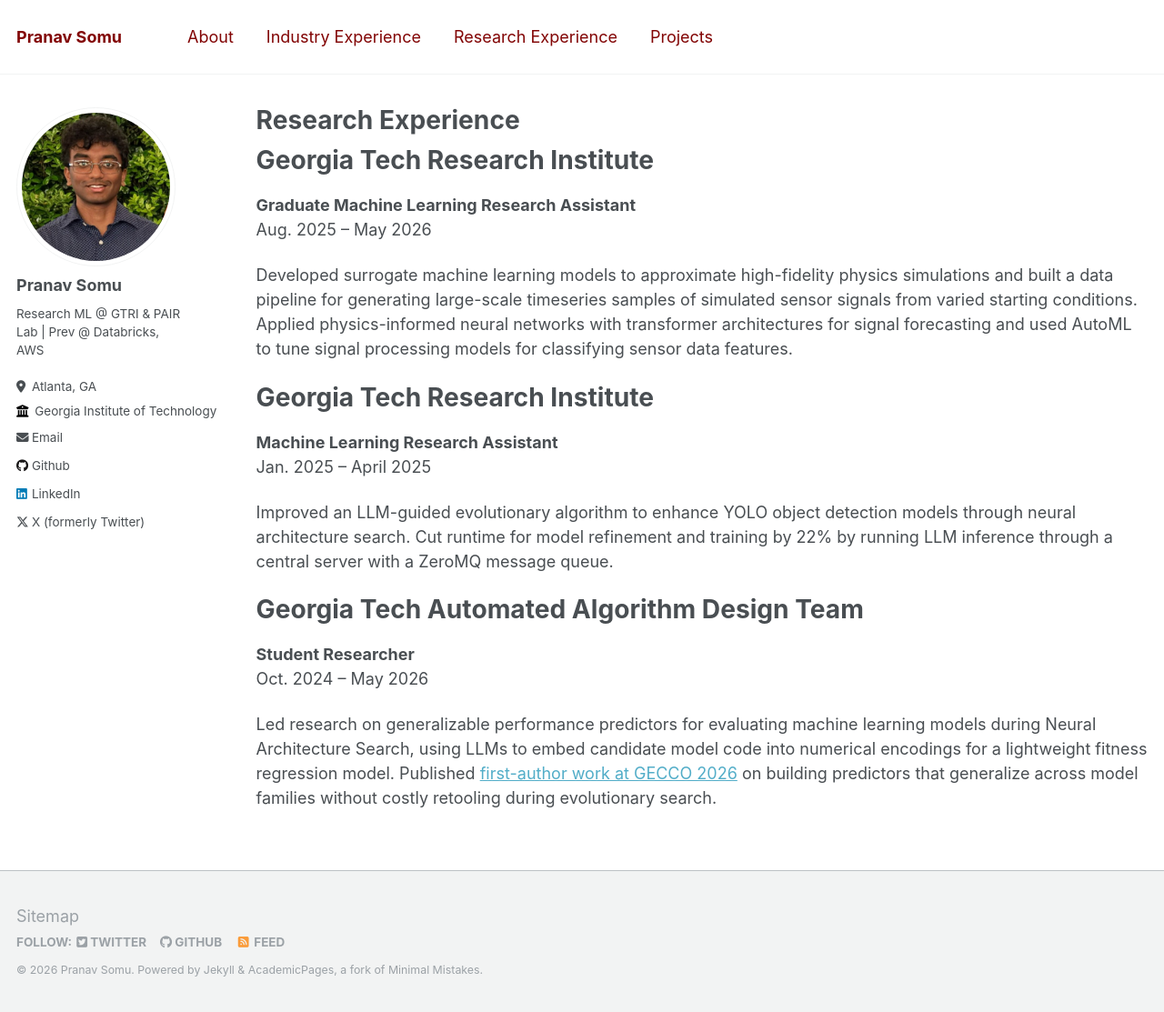
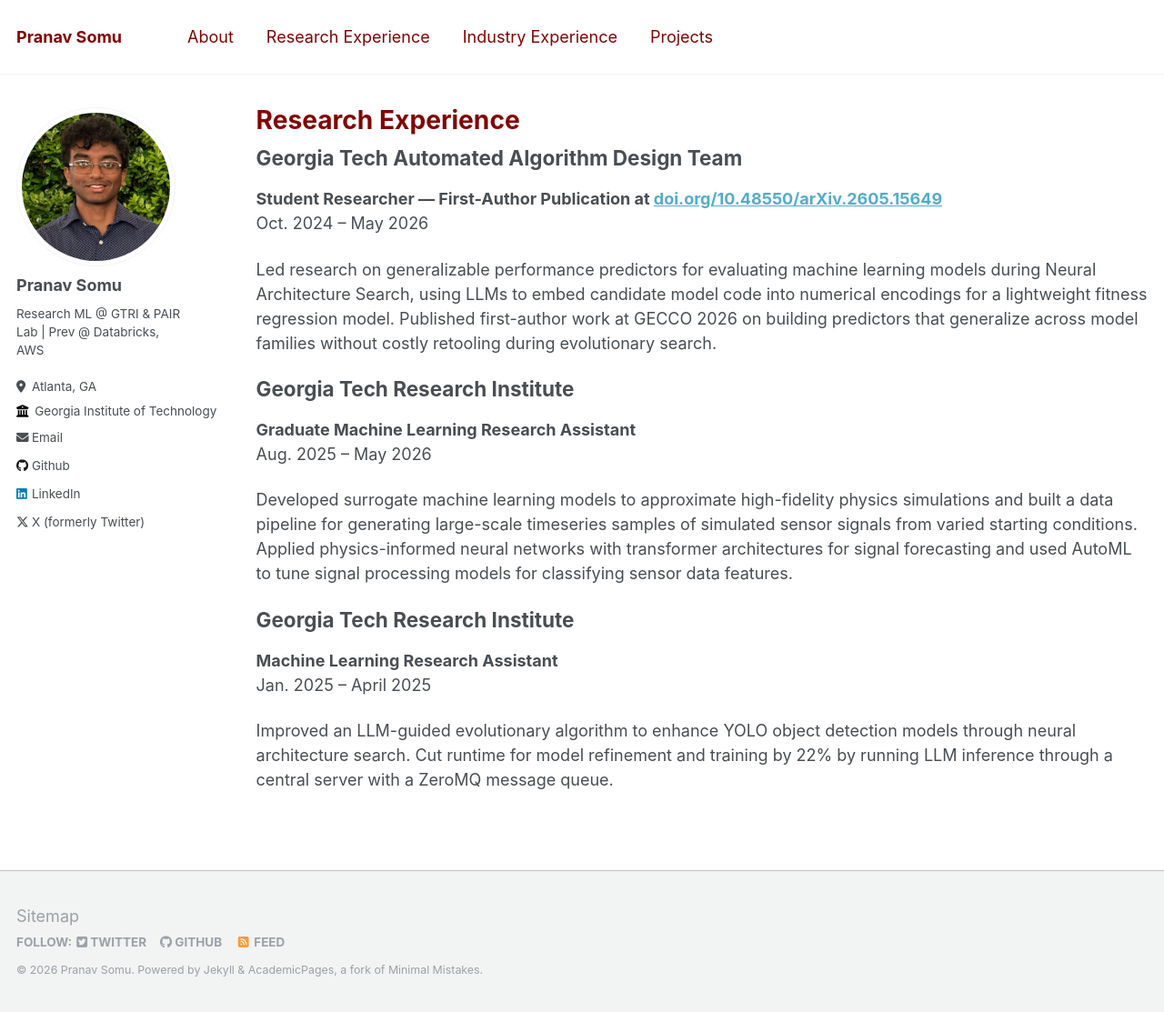
Before and after one commit to pcsom/pcsom.github.io, a Jekyll site: the page built from _pages/research.md, in a window 1280 px wide and 1113 px high. Shown: the whole window at 91% size. Built offline with Jekyll 4.4.1, drawn with Linux system fonts in a browser that asks for light colours.

Commit message:
Reformat pages

```diff
--- a/_data/navigation.yml
+++ b/_data/navigation.yml
@@ -3,11 +3,11 @@ main:
   - title: "About"
     url: /
 
+  - title: "Research Experience"
+    url: /research/
+
   - title: "Industry Experience"
     url: /experience/
 
-  - title: "Research Experience"
-    url: /research/
-
   - title: "Projects"
     url: /projects/
--- a/_pages/research.md
+++ b/_pages/research.md
@@ -4,6 +4,13 @@ title: "Research Experience"
 permalink: /research/
 author_profile: true
 ---
+
+Georgia Tech Automated Algorithm Design Team
+======
+**Student Researcher — First-Author Publication at [doi.org/10.48550/arXiv.2605.15649](https://doi.org/10.48550/arXiv.2605.15649)**
+Oct. 2024 – May 2026
+
+Led research on generalizable performance predictors for evaluating machine learning models during Neural Architecture Search, using LLMs to embed candidate model code into numerical encodings for a lightweight fitness regression model. Published first-author work at GECCO 2026 on building predictors that generalize across model families without costly retooling during evolutionary search.
 
 Georgia Tech Research Institute
 ======
--- a/_sass/_archive.scss
+++ b/_sass/_archive.scss
@@ -24,6 +24,10 @@
         box-shadow: 0 0 10px rgba(#000, 0.25);
       }
     }
+  }
+
+  > h1:not(.page__title) {
+    font-size: $type-size-4;
   }
 }
 
--- a/_sass/_page.scss
+++ b/_sass/_page.scss
@@ -37,6 +37,7 @@
 .page__title {
   margin-top: 0;
   line-height: 1;
+  color: $primary-color;
 
   & + .page__meta {
     margin-top: -0.5em;
@@ -50,9 +51,14 @@
 
 .page__content {
 
+  h1 {
+    font-size: $type-size-4;
+  }
+
   h2 {
     padding-bottom: 0.5em;
     border-bottom: 1px solid $border-color;
+    font-size: $type-size-5;
   }
 
   p, li, dl {
```
Also changed, not shown: other parts of _pages/research.md (+0 -7 lines), _pages/about.md (+2 -0 lines), _pages/projects.md (+6 -6 lines).
